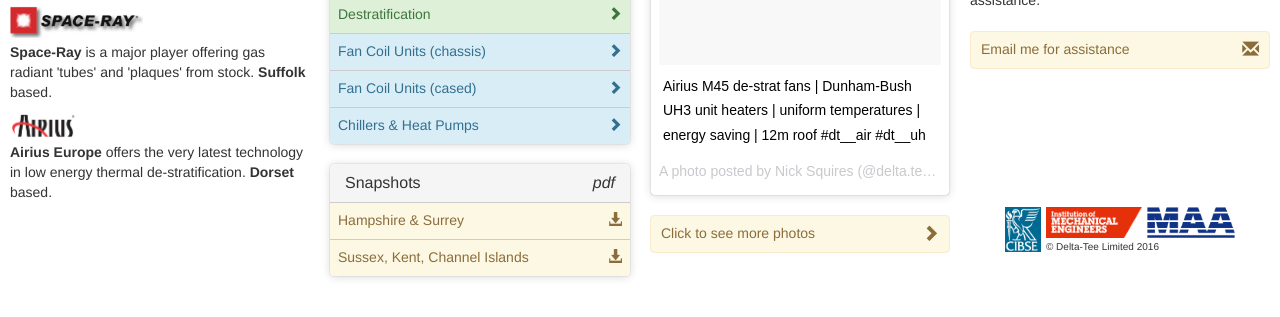
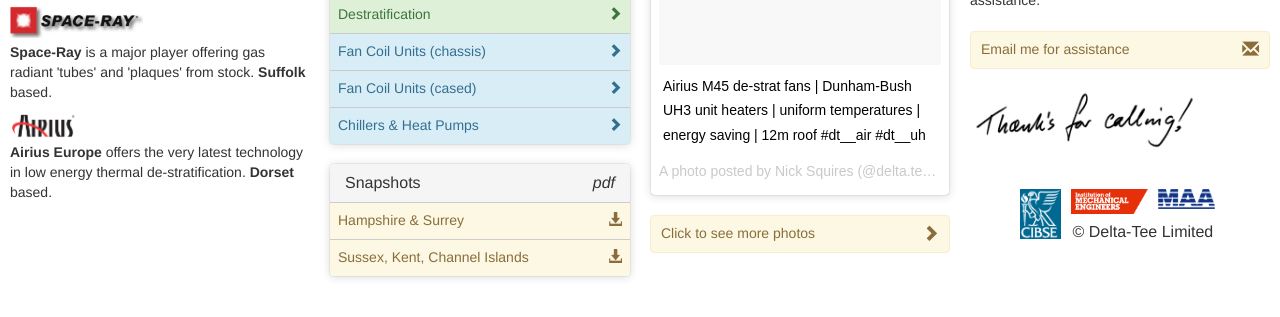
Before and after one commit to robsquires/delta-tee-website, a website: page index.html in a window 1280 px wide. Shown: the part 409-726 px from the top of the page. Drawn offline with Linux system fonts and the light colour scheme; a script that the page names is missing.

Commit message:
added signature

```diff
--- a/index.html
+++ b/index.html
@@ -157,12 +157,14 @@
               Email me for assistance<span class="glyphicon glyphicon-envelope pull-right"></span>
             </a>
           </div>
-          <div class="signature"></div>
+          <div class="signature">
+            <img src="assets/signature.png"/>
+          </div>
           <div class="associations">
             <a class="cibse pull-left" href="http://www.cibse.org" ><img src="assets/cibse-logo.png"/></a>
             <a class="imeche pull-left"href="http://www.imeche.org" ><img src="assets/imeche-logo.png"/></a>
             <a class="maa pull-left" href="http://www.themaa.co.uk" ><img src="assets/maa-logo.png"/></a>
-            <p class="deltatee pull-left">© Delta-Tee Limited 2016</p>
+            <p class="deltatee pull-left">© Delta-Tee Limited</p>
           </div>
           <!-- <h4 class="thanks">Thanks for calling in</h4> -->
         </div>
--- a/sass/main.scss
+++ b/sass/main.scss
@@ -121,31 +121,35 @@
 }
 
 .signature {
-    height: 118px;
+    height: 100px;
+    img {
+        margin: 0 auto;
+        max-width: 230px;
+    }
 }
 .associations {
 
     overflow: hidden;
-    max-width: 231px;
+    max-width: 200px;
     margin: 0 auto;
 
     .cibse img {
-      max-height: 45px;
+      max-height: 50px;
     }
 
     .imeche img {
-      margin-left: 5px;
-      max-height: 31px;
+      margin-left: 10px;
+      max-height: 25px;
     }
 
     .maa img {
-      margin-left: 5px;
-      max-height: 31px;
+      margin-left: 10px;
+      max-height: 20px;
     }
 
     .deltatee {
-        margin-top: 2px;
-        margin-left: 5px;
-        font-size: 10px;
+        margin-top: 7px;
+        margin-left: 12px;
+        font-size: 16px;
     }
 }
```
Also changed, not shown: assets/css/main.css, assets/signature.png (added).
